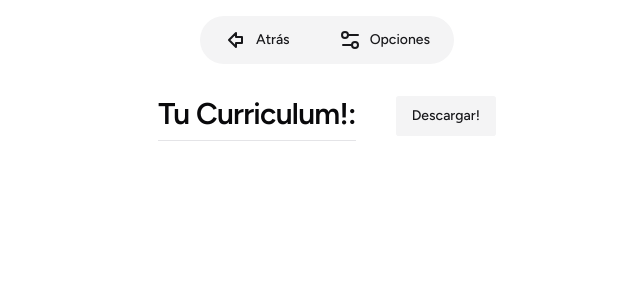
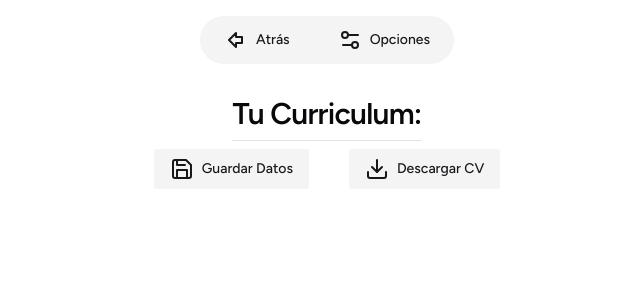
Before and after one commit to CristobalNPE/CVGenerator-v2, a React (Vite) app: page /result in a window 1280 px wide. Shown: the top 300 px of the page, without its empty margins (313-953 px from the left). Built offline with nearby package versions, Linux system fonts and the light colour scheme.

Commit message:
add option to save current cv to localstorage

```diff
--- a/src/pages/result/Result.tsx
+++ b/src/pages/result/Result.tsx
@@ -4,23 +4,37 @@ import VisualTemplate from "@/components/templates/VisualTemplate";
 import { Heading } from "@/components/typography/Heading";
 import { Button } from "@/components/ui/button";
 import { useCurriculumStore } from "@/stores/curriculum";
+import { Download, Save } from "lucide-react";
 
 function Result() {
   const curriculum = useCurriculumStore();
   //TODO: MAKE THE MENU FOR TOGGLING DARK MODE AND ACCESS SAVED CVs
-  //TODO: FIX STEPPER
   //TODO: MAKE IT SO IT CANT SKIP STEPS
-  //TODO: FOR NOW JUST SHOW THE HTML
   //TODO: ADD ANIMATION BETWEEN PAGES
   //TODO: WHEN LEARN NODE, SEND THE TEMPLATES HTML TO GET A PDF
+
+  const saveCV = () => {
+    const currentDateTime = new Date().toLocaleString();
+    console.log(currentDateTime);
+    curriculum.setCreationDate(currentDateTime);
+    localStorage.setItem(
+      `cvCreator-${curriculum.id}`,
+      JSON.stringify(curriculum)
+    );
+  };
+
   return (
     <main className="p-4 text-center flex flex-col  items-center w-full  ">
-
-
-      <div className="flex flex-col sm:flex-row sm:gap-10 sm:mb-5">
-        <Heading variant={"h2"}>Tu Curriculum!: </Heading>
-        <Button onClick={() => alert("Próximamente! 😞")} variant={"secondary"}>
-          Descargar!
+      <Heading variant={"h2"}>Tu Curriculum: </Heading>
+      <div className="my-2 flex flex-col gap-2 sm:flex-row sm:gap-10 sm:mb-5">
+        <Button onClick={saveCV} variant={"secondary"}>
+          <Save className="mr-2" /> Guardar Datos
+        </Button>
+        <Button
+          onClick={() => alert("Próximamente! 😞😞")}
+          variant={"secondary"}
+        >
+          <Download className="mr-2" /> Descargar CV
         </Button>
       </div>
 
```
